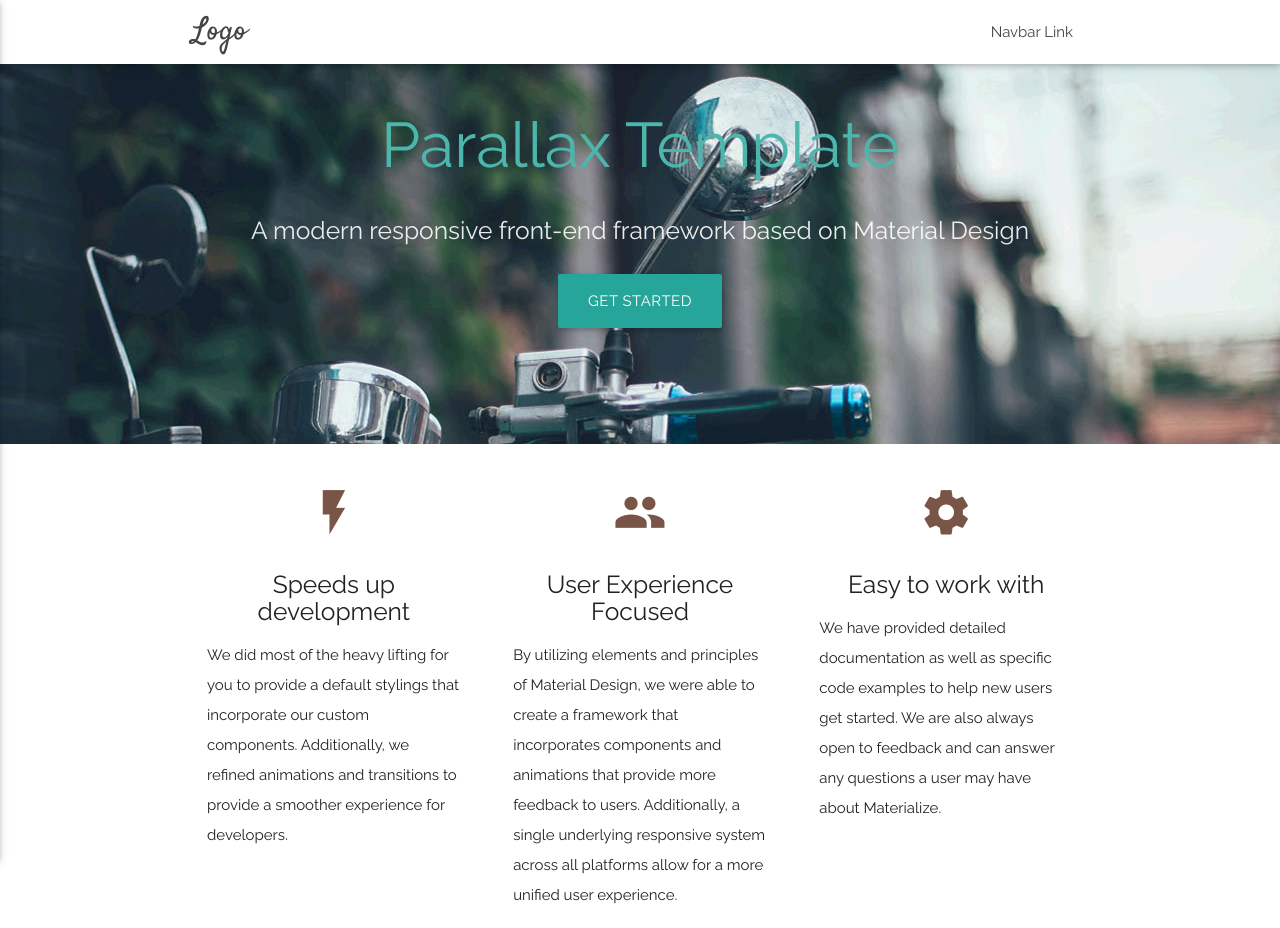
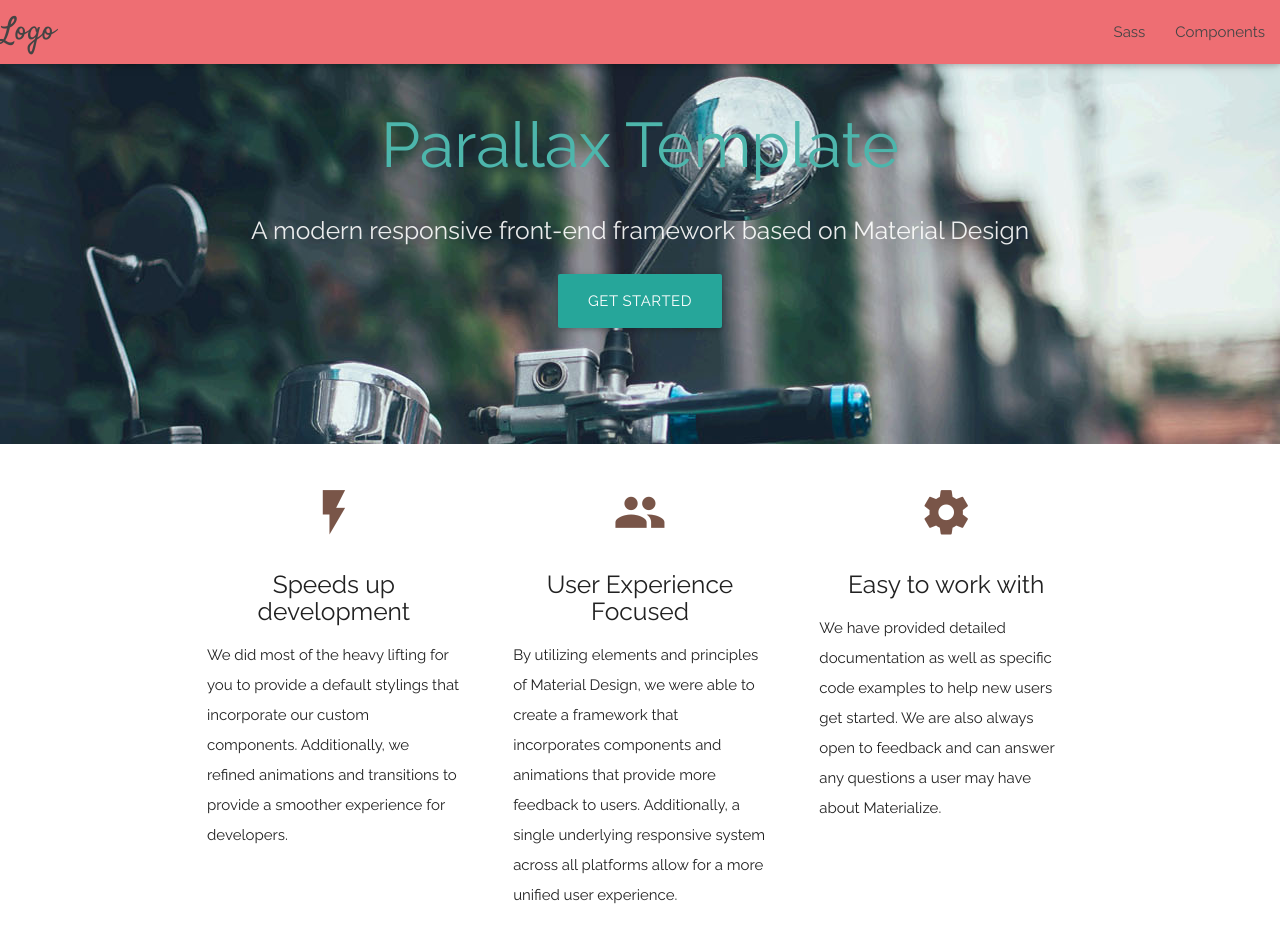
Before and after one commit to simotae14/landingPage, a plain HTML site: page index.html in a window 1280 px wide. Shown: the top 928 px of the page. Drawn offline with nearby package versions, Linux system fonts and the light colour scheme.

Commit message:
aggiunta navbar fissa

```diff
--- a/index.html
+++ b/index.html
@@ -10,23 +10,22 @@
   <link href="https://fonts.googleapis.com/icon?family=Material+Icons" rel="stylesheet">
   <link href="css/materialize.css" type="text/css" rel="stylesheet" media="screen,projection"/>
   <link href="css/style.css" type="text/css" rel="stylesheet" media="screen,projection"/>
-
+  <!-- Google Fonts -->
   <link href='https://fonts.googleapis.com/css?family=Raleway|Satisfy' rel='stylesheet' type='text/css'>
 </head>
 <body>
-  <nav class="white" role="navigation">
-    <div class="nav-wrapper container">
-      <a id="logo-container" href="#" class="brand-logo">Logo</a>
-      <ul class="right hide-on-med-and-down">
-        <li><a href="#">Navbar Link</a></li>
-      </ul>
-
-      <ul id="nav-mobile" class="side-nav">
-        <li><a href="#">Navbar Link</a></li>
-      </ul>
-      <a href="#" data-activates="nav-mobile" class="button-collapse"><i class="material-icons">menu</i></a>
-    </div>
-  </nav>
+  <!-- Fixed Navbar -->
+  <div class="navbar-fixed">
+    <nav>
+      <div class="nav-wrapper">
+        <a href="#!" class="brand-logo">Logo</a>
+        <ul class="right hide-on-med-and-down">
+          <li><a href="sass.html">Sass</a></li>
+          <li><a href="badges.html">Components</a></li>
+        </ul>
+      </div>
+    </nav>
+  </div>
 
   <div id="index-banner" class="parallax-container">
     <div class="section no-pad-bot">
```
